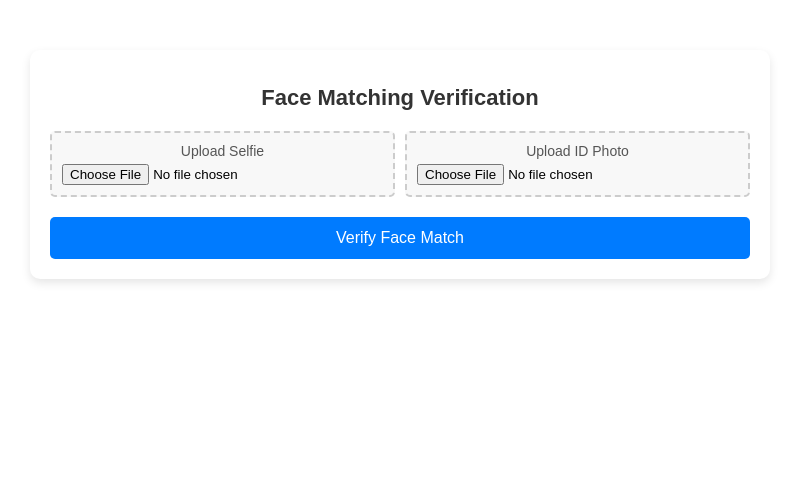
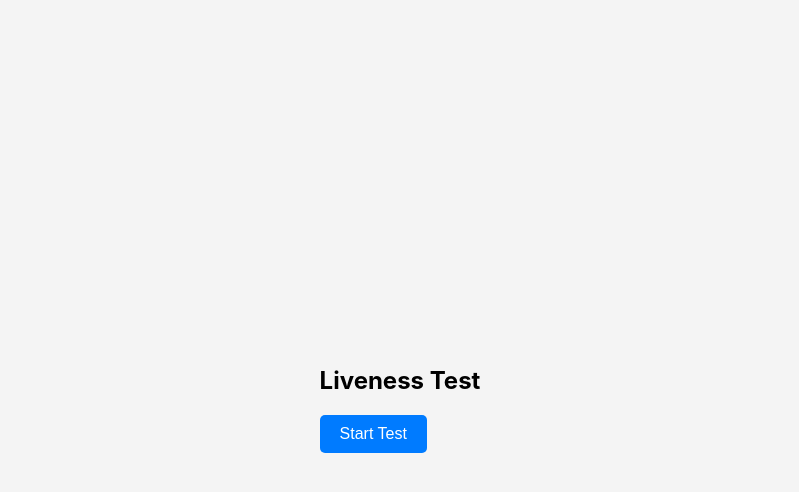
Before and after one commit to Meetkamal256/regula-face-matching-liveness, a React (Create React App) app: page /liveness-test in a window 1280 px wide. Shown: the top 492 px of the page, without its empty margins (240-1039 px from the left). Built offline with nearby package versions, Linux system fonts and the light colour scheme.

Commit message:
build UI and style for liveness-test page

```diff
--- a/package.json
+++ b/package.json
@@ -10,6 +10,7 @@
     "@testing-library/user-event": "^13.5.0",
     "react": "^18.3.1",
     "react-dom": "^18.3.1",
+    "react-router-dom": "^7.3.0",
     "react-scripts": "5.0.1",
     "web-vitals": "^2.1.4"
   },
--- a/src/App.js
+++ b/src/App.js
@@ -1,11 +1,16 @@
 import React from "react";
+import { BrowserRouter as Router, Routes, Route } from "react-router-dom";
 import Verification from "./Verification";
+import LivenessTest from "./LivenessTest";
 
 function App() {
   return (
-    <div>
-      <Verification />
-    </div>
+    <Router>
+      <Routes>
+        <Route path="/" element={<Verification />} />
+        <Route path="/liveness-test" element={<LivenessTest />} />
+      </Routes>
+    </Router>
   );
 }
 
--- /dev/null
+++ b/src/LivenessTest.js
@@ -0,0 +1,16 @@
+import React, { useState } from "react";
+import { FaceSDK } from "@regulaforensics/facesdk-webclient";
+import styles from "./livenessTest.module.css";
+
+const LivenessTest = () => {
+    return (
+        <div className={styles.container}>
+            <div className={styles.livenessContainer}>
+                <h2 className={styles.title}>Liveness Test</h2>
+                <button className={styles.startButton}>Start Test</button>
+            </div>
+        </div>
+    );
+};
+
+export default LivenessTest;
--- /dev/null
+++ b/src/livenessTest.module.css
@@ -0,0 +1,28 @@
+.container {
+  display: flex;
+  align-items: center;
+  justify-content: center;
+  height: 100vh;
+  background-color: #f4f4f4;
+}
+
+
+.title {
+  font-size: 24px;
+  font-weight: bold;
+  margin-bottom: 20px;
+}
+
+.startButton {
+  background-color: #007bff;
+  color: white;
+  padding: 10px 20px;
+  border: none;
+  cursor: pointer;
+  font-size: 16px;
+  border-radius: 5px;
+}
+
+.startButton:hover {
+  background-color: #0056b3;
+}
```
Also changed, not shown: 1 other file (tests, documents, lock files or other folders).
